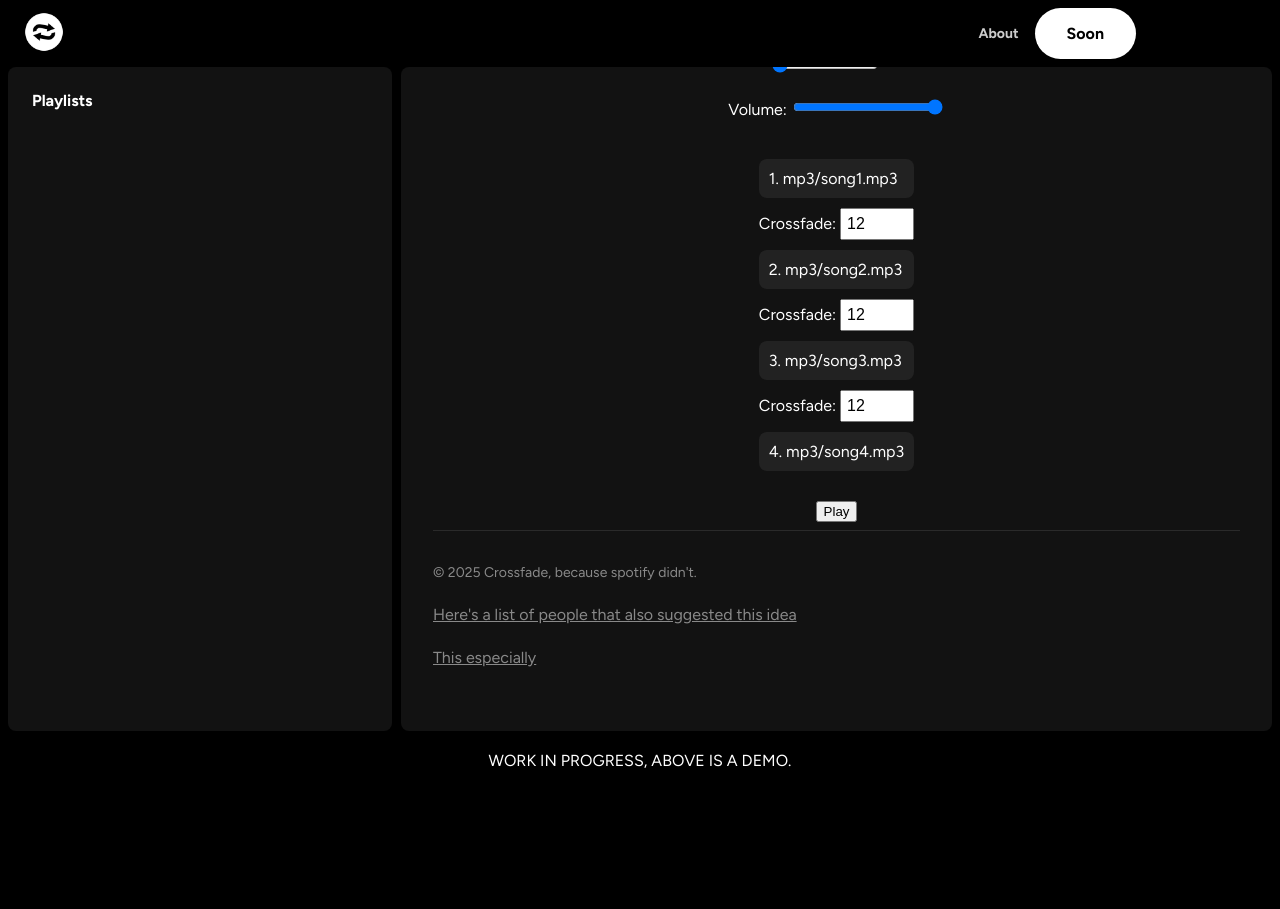
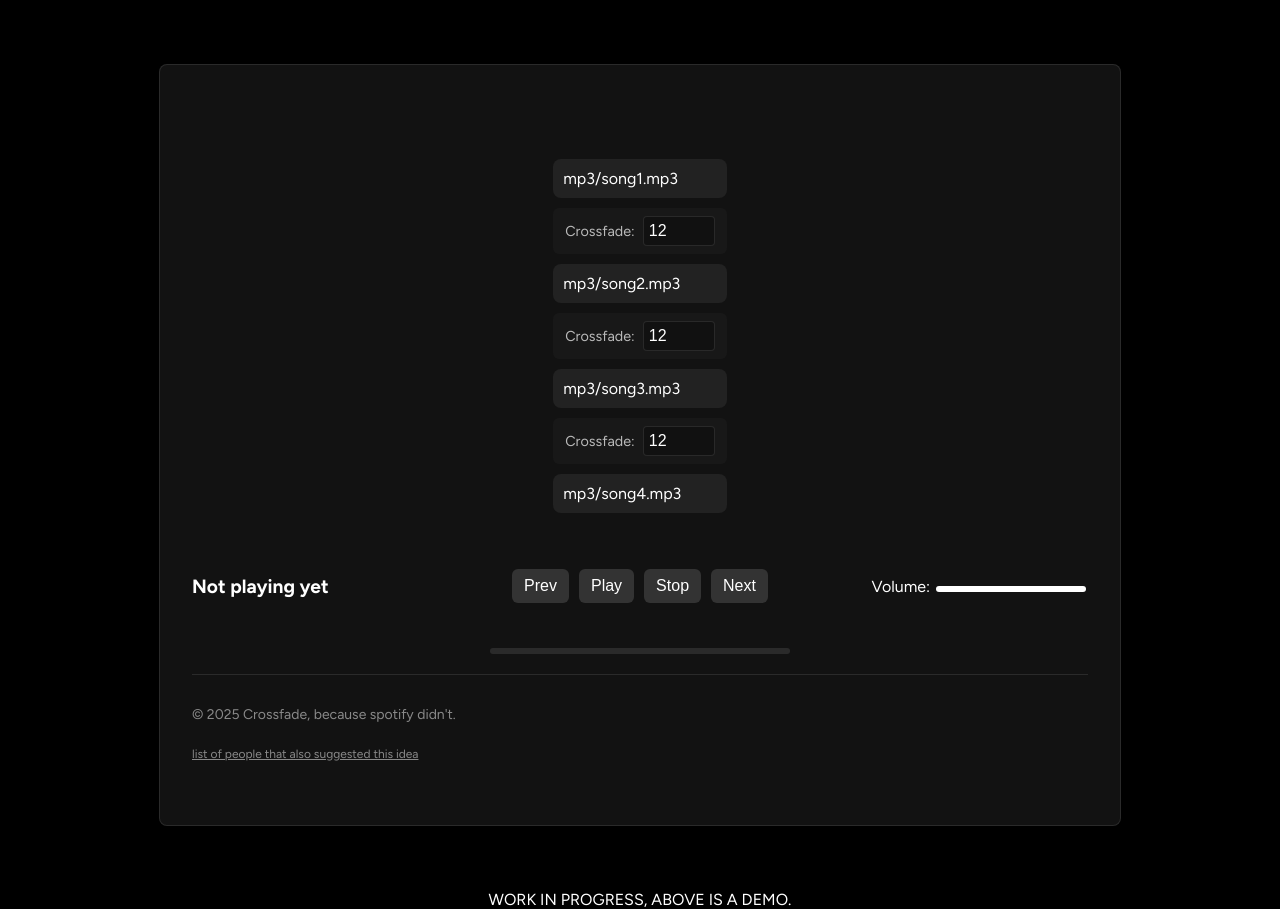
Before and after one commit to kevindkchan/crossfade, a plain HTML site: page index.html in a window 1280 px wide. Before the commit the page ends 800 px from the top, so only its background shows below. Drawn offline with Linux system fonts and the light colour scheme.

Commit message:
Tweak UI

```diff
--- a/css/styles.css
+++ b/css/styles.css
@@ -1,13 +1,7 @@
-html, body {
-  height: 100%;
-  overflow: hidden;
-}
-
 body {
   margin: 0;
   padding: 0;
-  box-sizing: border-box;
-  background: #000000;
+  background: #000;
   font-family: "Figtree", sans-serif;
 }
 
@@ -28,122 +22,89 @@ hr {
   padding: 0;
 }
 
-/* navbar */
-
-.navbar {
+.container {
+  max-width: 960px;
+  margin: 64px auto;
+  color: #fff;
+  background: #121212;
+  border-radius: 8px;
+  border-style: solid;
+  border-color: rgba(255, 255, 255, 0.1);
+  border-width: 1px;
   display: flex;
-  justify-content: flex-end;
-  align-items: center;
-  margin-top: 8px;
+  flex-direction: column;
+  overflow: hidden;
 }
 
-.logo {
-  filter: brightness(0) invert(1);
-  margin-left: 24px;
+.temp {
+  display: flex;
+  justify-content: center;
+  margin-top: 12px;
 }
 
-.signup {
-  color: #ccc !important;
-  font-size: 14px;
+.control-bar {
+  display: flex;
+  justify-content: space-between;
+  align-items: center;
+  width: 100%;
+  padding: 16px 32px;
+  box-sizing: border-box;
+  gap: 12px;
 }
 
-.signup:hover {
-  color: #fff !important;
-  transform: scale(1.05);
+.left {
+  flex: 1;
+  text-align: left;
 }
 
-.login {
-  background: #fff;
-  border-radius: 64px;
-  padding: 16px 32px;
-  margin-right: 144px;
-}
-
-.login:hover {
-  transform: scale(1.05);
-  background: #ccc;
+.controls {
+  flex: none;
+  display: flex;
+  gap: 10px;
+  justify-content: center;
 }
 
 .right {
-  margin-left: auto;
+  flex: 1;
+  display: flex;
+  justify-content: flex-end;
+}
+
+.crossfade-input {
   display: flex;
   align-items: center;
-  gap: 16px;
-  font-weight: bold;
+  justify-content: flex-start;
+  gap: 8px;
+  padding: 8px 12px;
+  background: #181818;
+  border-radius: 6px;
+  margin: 6px 0 12px 0;
+  color: rgba(255, 255, 255, 0.7);
+  font-size: 0.9rem;
 }
 
-.hero {
-  display: flex;
-  height: 85vh;
-  width: 100%;
+.crossfade-input label {
+  white-space: nowrap;
 }
 
-.playlists {
-  width: 30%;
-  min-width: 150px;
-  max-width: 80%;
+.crossfade-input input {
+  background: #111;
+  border: 1px solid rgba(255, 255, 255, 0.1);
+  border-radius: 4px;
+  padding: 4px 6px;
   color: #fff;
-  background: #121212;
-  border-radius: 8px;
-  display: flex;
-  flex-direction: column;
-  justify-content: flex-start;
-  flex: none;
-  overflow: hidden;
-  margin-top: 8px;
-  margin-bottom: 8px;
-  margin-left: 8px;
+  width: 60px;
+  font-size: 0.9rem;
 }
-
-.playlists-text {
-  font-weight: bold;
-  margin: 24px;
-}
-
-.resizer {
-  width: 1px;
-  background: #000;
-  cursor: grab;
-  user-select: none;
-  flex: none;
-  margin: 16px 4px;
-}
-
-.resizer:hover {
-  background: #555;
-}
-
-  .container {
-    flex: 1;
-    min-width: 150px;
-    color: #fff;
-    background: #121212;
-    border-radius: 8px;
-    display: flex;
-    flex-direction: column;
-    justify-content: flex-end;
-    overflow: hidden;
-    margin-top: 8px;
-    margin-bottom: 8px;
-    margin-right: 8px;
-  }
-
-  .temp {
-    display: flex;
-    justify-content: center;
-    margin-top: 12px;
-  }
 
   .player {
     display: flex;
     align-items: center;
     flex-direction: column;
-    height: 1000px;
     margin-top: 64px;
   }
 
   #nowPlaying {
-    margin: 15px 0;
     font-size: 1.2rem;
     font-weight: bold;
   }
@@ -155,7 +116,6 @@ hr {
   .controls button {
     padding: 8px 12px;
     font-size: 1rem;
-    margin: 0 5px;
     border: none;
     background: #333;
     color: #fff;
@@ -163,12 +123,63 @@ hr {
     cursor: pointer;
   }
 
+/* Progress Bar */
+
+  input[type="range"] {
+    -webkit-appearance: none;
+    width: 100%;
+    height: 6px;
+    background: transparent; /* background will come from gradient */
+    cursor: pointer;
+    outline: none;
+    border-radius: 3px;
+    background-image: linear-gradient(to right, #fff 0%, #fff 0%, rgba(255,255,255,0.1) 0%, rgba(255,255,255,0.1) 100%);
+    transition: background-image 0.2s ease;
+  }
+
+  input[type="range"]:hover {
+    background-image: linear-gradient(to right, #1db954 0%, #1db954 0%, rgba(255,255,255,0.1) 0%, rgba(255,255,255,0.1) 100%);
+  }
+
+  /* Chrome / Safari Thumb */
+  input[type="range"]::-webkit-slider-thumb {
+    -webkit-appearance: none;
+    height: 14px;
+    width: 14px;
+    background: #fff;
+    border-radius: 50%;
+    border: none;
+    opacity: 0;
+    transition: opacity 0.2s ease, transform 0.2s ease;
+    position: relative;
+  }
+
+  input[type="range"]:hover::-webkit-slider-thumb {
+    opacity: 1;
+  }
+
+  /* Firefox track */
+  input[type="range"]::-moz-range-thumb {
+    height: 14px;
+    width: 14px;
+    background: #fff;
+    border: none;
+    border-radius: 50%;
+    opacity: 0;
+    transition: opacity 0.2s ease;
+  }
+
+  input[type="range"]:hover::-moz-range-thumb {
+    opacity: 1;
+  }
+
+
   .progress-container {
     margin: 10px 0;
   }
 
   #progressBar {
-    width: 80%;
+    width: 300px;
   }
 
   .volume-control {
@@ -192,6 +203,12 @@ hr {
     border-radius: 8px;
   }
 
+  li.active {
+    background: #1db954;
+    color: #000;
+    font-weight: bold;
+  }
+
   .crossfade-input {
     margin: 10px 0;
   }
@@ -203,6 +220,7 @@ hr {
   }
 
   .footer {
+    font-size: 12px;
     display: flex;
     align-items: flex-start;
     flex-direction: column;
--- a/index.html
+++ b/index.html
@@ -11,43 +11,34 @@
   <link href="https://fonts.googleapis.com/css2?family=Figtree:ital,wght@0,300..900;1,300..900&family=Roboto+Mono:ital,wght@0,100..700;1,100..700&display=swap" rel="stylesheet">
 </head>
 <body>
-  <div class="navbar">
-    <a href="">
-      <img class="logo" src="img/crossfade.png" width="40" height="40">
-    </a>
-    <div class="right">
-      <a class="signup" href="">
-        About
-      </a>
-      <a class="login" href="">
-        Soon
-      </a>
-    </div>
-  </div>
   <div class="hero">
-    <div class="playlists" id="leftPanel">
-      <div class="playlists-text">
-        Playlists
-      </div>
-    </div>
-    <div class="resizer" id="resizer"></div>
     <div class="container" id="rightPanel">
       <div class="player">
-        <div id="nowPlaying">Not playing yet</div>
-        <div class="controls">
+        <ul id="playlist"></ul>
+        <div class="control-bar">
+
+          <div class="left">
+            <div id="nowPlaying">Not playing yet</div>
+          </div>
+
+          <div class="controls">
             <button id="prevBtn">Prev</button>
+            <button id="startBtn">Play</button>
             <button id="stopBtn">Stop</button>
             <button id="nextBtn">Next</button>
           </div>
+
+          <div class="right">
+            <div class="volume-control">
+              <label for="volumeSlider">Volume:</label>
+              <input type="range" id="volumeSlider" min="0" max="1" step="0.01" value="1" />
+            </div>
+          </div>
+
+        </div>
         <div class="progress-container">
           <input type="range" id="progressBar" value="0" min="0" max="100" />
         </div>
-        <div class="volume-control">
-          <label for="volumeSlider">Volume:</label>
-          <input type="range" id="volumeSlider" min="0" max="1" step="0.01" value="1" />
-        </div>
-        <ul id="playlist"></ul>
-        <button id="startBtn">Play</button>
       </div>
       <div class="footer">
         <hr>
@@ -55,10 +46,7 @@
           © 2025 Crossfade, because spotify didn't.
         </div>
         <a href="https://community.spotify.com/t5/Ideas/ct-p/newideas?ideaSearch=crossfade" target="_blank" rel="noopener noreferrer">
-          <u>Here's a list of people that also suggested this idea</u>
-        </a>
-        <a href="https://community.spotify.com/t5/Live-Ideas/In-Playlists-allow-indivual-mixing-of-tracks-rather-than-one/idi-p/6753546" target="_blank" rel="noopener noreferrer">
-          <u>This especially</u>
+          <u>list of people that also suggested this idea</u>
         </a>
       </div>
     </div>
@@ -67,6 +55,6 @@
     WORK IN PROGRESS, ABOVE IS A DEMO.
   </div>
   <script src="js/crossfade.js"></script>
-  <script src="js/resizer.js"></script>
+  <script src="js/progressbar.js"></script>
 </body>
 </html>
--- a/js/crossfade.js
+++ b/js/crossfade.js
@@ -21,11 +21,15 @@ const playlist = [
   const nextBtn = document.getElementById('nextBtn');
   const stopBtn = document.getElementById('stopBtn');
 
+  const trackElements = [];
+
   // Generate UI for playlist and crossfade inputs
+
   playlist.forEach((song, i) => {
     const li = document.createElement('li');
-    li.textContent = `${i + 1}. ${song}`;
+    li.textContent = `${song}`;
     playlistEl.appendChild(li);
+    trackElements.push(li);
 
     if (i < playlist.length - 1) {
       const crossfadeDiv = document.createElement('div');
@@ -95,6 +99,10 @@ const playlist = [
     currentAudio.src = playlist[index];
     currentAudio.volume = parseFloat(volumeSlider.value);
     currentAudio.play();
+    trackElements.forEach(el => el.classList.remove('active'));
+    if (trackElements[index]) {
+      trackElements[index].classList.add('active');
+    }
     nowPlayingEl.textContent = `Now Playing: ${playlist[index]}`;
     isPlaying = true;
 
--- /dev/null
+++ b/js/progressbar.js
@@ -0,0 +1,28 @@
+function updateSliderTrack(slider) {
+    const min = parseFloat(slider.min) || 0;
+    const max = parseFloat(slider.max) || 100;
+    const val = parseFloat(slider.value);
+    const percent = ((val - min) / (max - min)) * 100;
+
+    const color = slider.matches(':hover') ? '#1db954' : '#ffffff';
+
+    slider.style.backgroundImage = `
+      linear-gradient(to right,
+        ${color} 0%,
+        ${color} ${percent}%,
+        rgba(255, 255, 255, 0.1) ${percent}%,
+        rgba(255, 255, 255, 0.1) 100%)
+    `;
+  }
+
+  // Apply the gradient logic to all range sliders
+  document.querySelectorAll('input[type="range"]').forEach(slider => {
+    // Initial paint
+    updateSliderTrack(slider);
+
+    // Live update
+    slider.addEventListener('input', () => updateSliderTrack(slider));
+    slider.addEventListener('mousemove', () => updateSliderTrack(slider));
+    slider.addEventListener('mouseenter', () => updateSliderTrack(slider));
+    slider.addEventListener('mouseleave', () => updateSliderTrack(slider));
+  });
--- a/js/resizer.js
+++ /dev/null
@@ -1,33 +0,0 @@
-const resizer = document.getElementById('resizer');
-const leftPanel = document.getElementById('leftPanel');
-const rightPanel = document.getElementById('rightPanel');
-const container = document.querySelector('.hero');
-
-let isDragging = false;
-
-resizer.addEventListener('mousedown', (e) => {
-  e.preventDefault();
-  isDragging = true;
-  document.body.style.cursor = 'grabbing';
-});
-
-document.addEventListener('mousemove', (e) => {
-  if (!isDragging) return;
-
-  const containerRect = container.getBoundingClientRect();
-  const pointerRelativeXpos = e.clientX - containerRect.left;
-
-  const minWidth = 150;
-  const maxWidth = container.clientWidth - 150;
-
-  if (pointerRelativeXpos >= minWidth && pointerRelativeXpos <= maxWidth) {
-    leftPanel.style.width = `${pointerRelativeXpos}px`;
-  }
-});
-
-document.addEventListener('mouseup', () => {
-  if (isDragging) {
-    isDragging = false;
-    document.body.style.cursor = 'default';
-  }
-});
```
